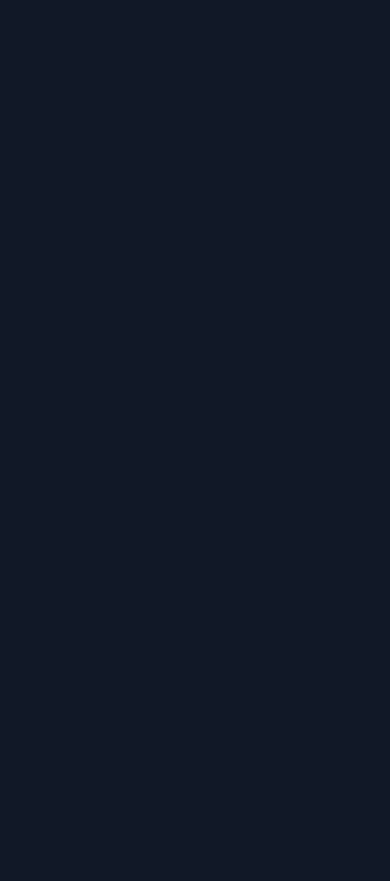
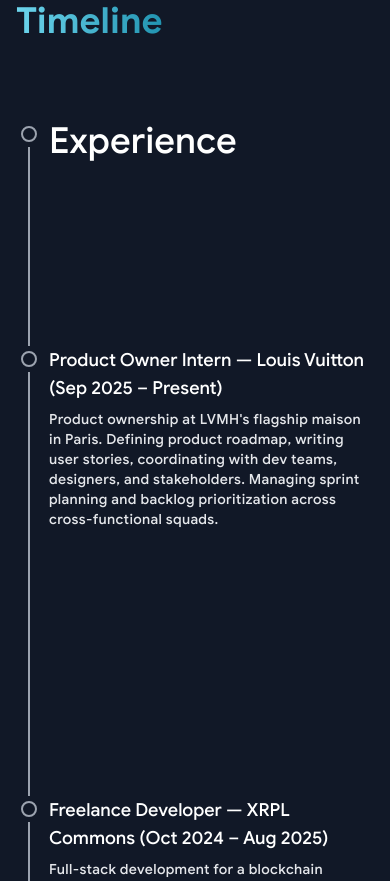
Before and after one commit to salim-lakhal/Portfolio, a Next.js app: page / in a window 390 px wide. Shown: the part 2080-2961 px from the top of the page. Built offline with nearby package versions, Linux system fonts and the light colour scheme.

Commit message:
enable horizontal scroll animation on mobile, fix text sizes

```diff
--- a/components/home/projects.tsx
+++ b/components/home/projects.tsx
@@ -80,9 +80,9 @@
 
     const { matches } = window.matchMedia(NO_MOTION_PREFERENCE_QUERY);
 
-    sethorizontalAnimationEnabled(isDesktop && matches);
+    sethorizontalAnimationEnabled(matches);
 
-    if (isDesktop && matches) {
+    if (matches) {
       [projectsTimeline, projectsScrollTrigger] = initProjectsAnimation(
         targetSectionRef,
         sectionTitleElementRef
--- a/components/home/timeline.tsx
+++ b/components/home/timeline.tsx
@@ -158,12 +158,12 @@
     const foreignObjectY = y - dotSize / 2;
     const foreignObjectWidth = svgWidth - (dotSize / 2 + 10 + offset);
 
-    const titleSizeClass = size === ItemSize.LARGE ? "text-3xl sm:text-6xl" : "text-base sm:text-2xl";
+    const titleSizeClass = size === ItemSize.LARGE ? "text-4xl sm:text-6xl" : "text-lg sm:text-2xl";
     const logoString = image
       ? `<img src='${image}' class='h-8 mb-2' loading='lazy' width='100' height='32' alt='${image}' />`
       : "";
     const subtitleString = subtitle
-      ? `<p class='text-xs sm:text-xl mt-2 text-gray-200 font-medium tracking-wide'>${subtitle}</p>`
+      ? `<p class='text-sm sm:text-xl mt-2 text-gray-200 font-medium tracking-wide'>${subtitle}</p>`
       : "";
 
     return `<foreignObject x=${foreignObjectX} y=${foreignObjectY} width=${foreignObjectWidth}
--- a/pages/index.tsx
+++ b/pages/index.tsx
@@ -35,9 +35,7 @@
   const debouncedDimensionCalculator = () => {
     clearTimeout(timer);
     timer = setTimeout(() => {
-      const isDesktopResult =
-        typeof window.orientation === "undefined" &&
-        navigator.userAgent.indexOf("IEMobile") === -1;
+      const isDesktopResult = window.innerWidth >= 768;
 
       window.history.scrollRestoration = "manual";
 
```
